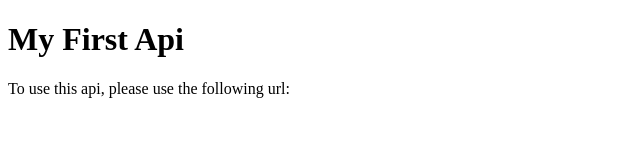
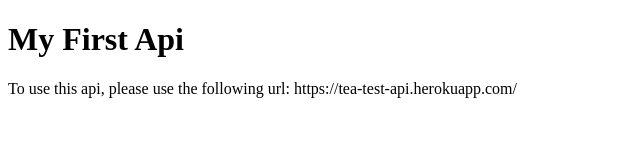
Before and after one commit to StephenHenryJr/my-frst-api, a website: page index.html in a window 1280 px wide. Shown: the whole page, without its empty margins (0-640 px from the left). Drawn offline with Linux system fonts and the light colour scheme.

Commit message:
heroku added and api url updated

```diff
--- a/index.html
+++ b/index.html
@@ -8,6 +8,6 @@
 </head>
 <body>
     <h1>My First Api</h1>
-    <p>To use this api, please use the following url:</p>
+    <p>To use this api, please use the following url: https://tea-test-api.herokuapp.com/</p>
 </body>
 </html>
```
Also changed, not shown: 1 other file.
